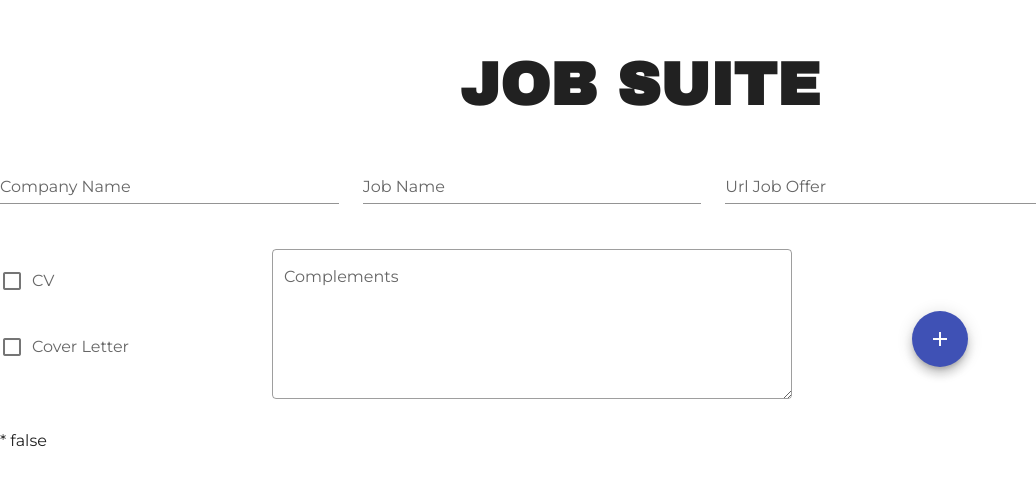
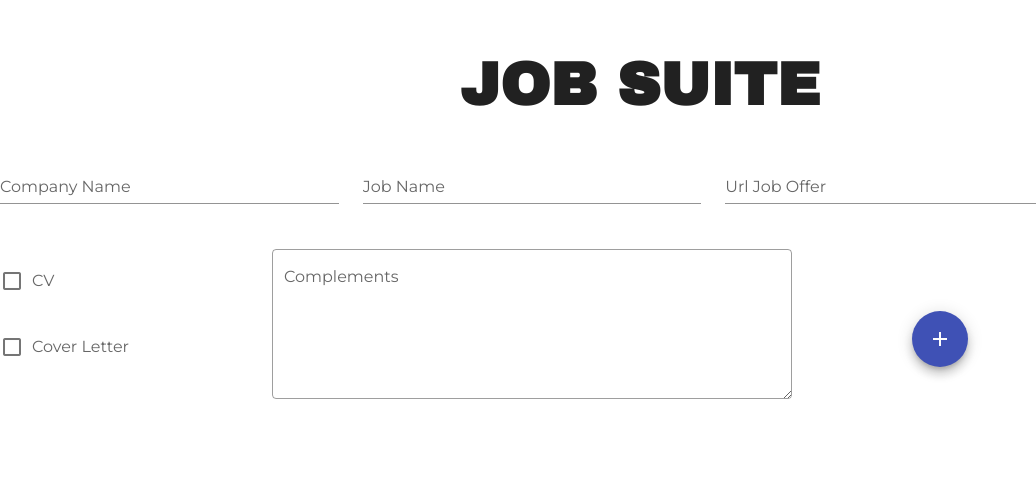
Before and after one commit to fafa-a/JobSuite, a Vue app: page / in a window 1280 px wide. Shown: the top 486 px of the page, without its empty margins (0-1036 px from the left). Built offline with nearby package versions, Linux system fonts and the light colour scheme.

Commit message:
clean console.log

```diff
--- a/src/components/JobForm.vue
+++ b/src/components/JobForm.vue
@@ -54,7 +54,6 @@
           </v-btn>
         </v-col>
       </v-row>
-      <p>* {{ valid }}</p>
     </v-form>
     <JobCard :data="jobInfo" :date="now"></JobCard>
   </div>
@@ -96,6 +95,7 @@ export default {
           pieceSend: [],
           txt: "",
         };
+        this.valid = !valid;
       }
     },
   },
```
